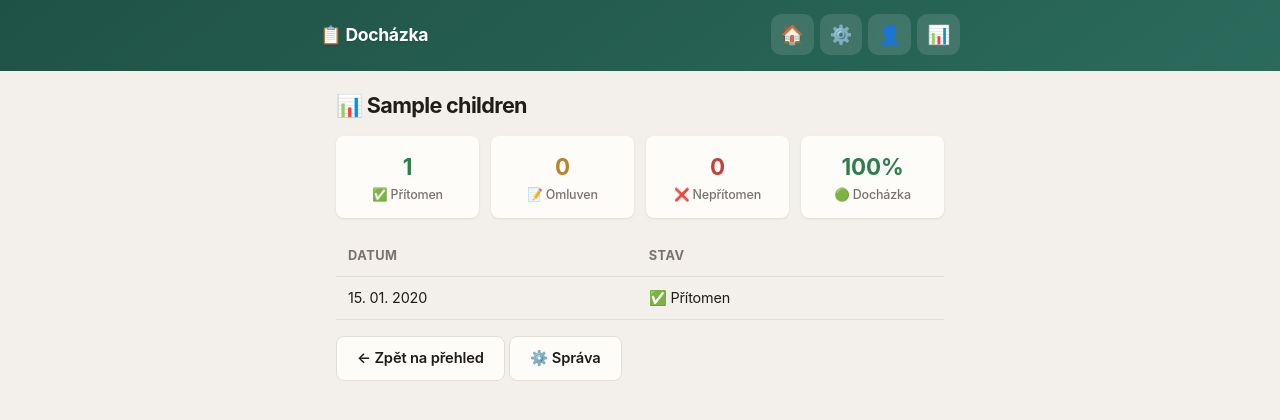
After one commit to czechtechgeek/dochazka-krouzek, a Flask app: page /stats/1 in a window 1280 px wide. The commit adds this page. Shown: the top 420 px of the page. Run offline with Flask 3, Linux system fonts and the light colour scheme; tables that the repository leaves empty hold one stand-in row (values such as "Sample post").

Commit message:
Add individual stats: per-child attendance overview + detail
- /stats — přehled všech dětí s docházkou v %
- /stats/<id> — detail jednoho dítěte, karty + tabulka
- Odkazy ze správy i navigace

```diff
--- a/addon/src/app.py
+++ b/addon/src/app.py
@@ -285,6 +285,26 @@ def summary_data():
 
     return jsonify(sorted(data.values(), key=lambda x: x['date']))
 
+# ── INDIVIDUAL STATS ──────────────────────────────
+
+@app.route('/stats')
+def stats_overview():
+    groups = Group.query.order_by(Group.sort_order).all()
+    return render_template('stats.html', groups=groups, today=today())
+
+@app.route('/stats/<int:child_id>')
+def stats_detail(child_id):
+    child = Child.query.get_or_404(child_id)
+    records = Attendance.query.filter_by(child_id=child_id).order_by(Attendance.date.desc()).all()
+    present = sum(1 for r in records if r.status == 'present')
+    excused = sum(1 for r in records if r.status == 'excused')
+    absent = sum(1 for r in records if r.status == 'absent')
+    total = len(records)
+    pct = round(present / total * 100) if total else 0
+    return render_template('stats_detail.html', child=child, records=records,
+                           present=present, excused=excused, absent=absent,
+                           total=total, pct=pct)
+
 
 if __name__ == '__main__':
     app.run(host='0.0.0.0', port=PORT, debug=True)
--- a/addon/src/templates/base.html
+++ b/addon/src/templates/base.html
@@ -17,6 +17,7 @@
             <div class="nav-links">
                 <a href="/">🏠</a>
                 <a href="/manage">⚙️</a>
+                <a href="/stats">👤</a>
                 <a href="/summary">📊</a>
             </div>
         </div>
--- a/addon/src/templates/manage.html
+++ b/addon/src/templates/manage.html
@@ -47,9 +47,12 @@
         {% for c in g.children %}
                 <li>
                     <span>{{ c.name }}</span>
+                    <div style="display:flex;gap:4px;">
+                        <a href="{{ url_for('stats_detail', child_id=c.id) }}" class="btn btn-outline btn-sm" style="font-size:.75rem;">📊</a>
                         <form method="post" action="{{ url_for('delete_child', child_id=c.id) }}" onsubmit="return confirm('Smazat {{ c.name }}?')">
                             <button class="btn btn-danger btn-sm">🗑️</button>
                         </form>
+                    </div>
                 </li>
                 {% endfor %}
     </ul>
--- /dev/null
+++ b/addon/src/templates/stats_detail.html
@@ -0,0 +1,51 @@
+{% extends 'base.html' %}
+{% block title %}{{ child.name }} — statistika{% endblock %}
+{% block content %}
+<h1>📊 {{ child.name }}</h1>
+
+<div style="display:flex;gap:12px;margin-bottom:18px;flex-wrap:wrap;">
+    <div style="background:var(--card);border-radius:var(--radius-sm);padding:14px 18px;box-shadow:var(--shadow-sm);flex:1;min-width:100px;text-align:center;">
+        <div style="font-size:1.4rem;font-weight:700;color:var(--success);">{{ present }}</div>
+        <div style="font-size:.78rem;color:var(--text-dim);font-weight:500;">✅ Přítomen</div>
+    </div>
+    <div style="background:var(--card);border-radius:var(--radius-sm);padding:14px 18px;box-shadow:var(--shadow-sm);flex:1;min-width:100px;text-align:center;">
+        <div style="font-size:1.4rem;font-weight:700;color:var(--warn);">{{ excused }}</div>
+        <div style="font-size:.78rem;color:var(--text-dim);font-weight:500;">📝 Omluven</div>
+    </div>
+    <div style="background:var(--card);border-radius:var(--radius-sm);padding:14px 18px;box-shadow:var(--shadow-sm);flex:1;min-width:100px;text-align:center;">
+        <div style="font-size:1.4rem;font-weight:700;color:var(--danger);">{{ absent }}</div>
+        <div style="font-size:.78rem;color:var(--text-dim);font-weight:500;">❌ Nepřítomen</div>
+    </div>
+    <div style="background:var(--card);border-radius:var(--radius-sm);padding:14px 18px;box-shadow:var(--shadow-sm);flex:1;min-width:100px;text-align:center;">
+        <div style="font-size:1.4rem;font-weight:700;color:{% if pct >= 80 %}var(--success){% elif pct >= 50 %}var(--warn){% else %}var(--danger){% endif %};">{{ pct }}%</div>
+        <div style="font-size:.78rem;color:var(--text-dim);font-weight:500;">🟢 Docházka</div>
+    </div>
+</div>
+
+{% if records %}
+<table class="export-table">
+    <thead>
+        <tr><th>Datum</th><th>Stav</th></tr>
+    </thead>
+    <tbody>
+        {% for r in records %}
+        <tr>
+            <td>{{ r.date.strftime('%d. %m. %Y') }}</td>
+            <td>
+                {% if r.status == 'present' %}✅ Přítomen
+                {% elif r.status == 'excused' %}📝 Omluven
+                {% else %}❌ Nepřítomen{% endif %}
+            </td>
+        </tr>
+        {% endfor %}
+    </tbody>
+</table>
+{% else %}
+<p style="color:var(--text-dim);padding:20px 0;">Žádné záznamy docházky.</p>
+{% endif %}
+
+<p style="margin-top:16px;">
+    <a href="{{ url_for('stats_overview') }}" class="btn btn-outline">← Zpět na přehled</a>
+    <a href="{{ url_for('manage') }}" class="btn btn-outline">⚙️ Správa</a>
+</p>
+{% endblock %}
```
Also changed, not shown: addon/src/templates/stats.html (added, +36 -0 lines). Lines whose indentation alone changed are shown as unchanged.
